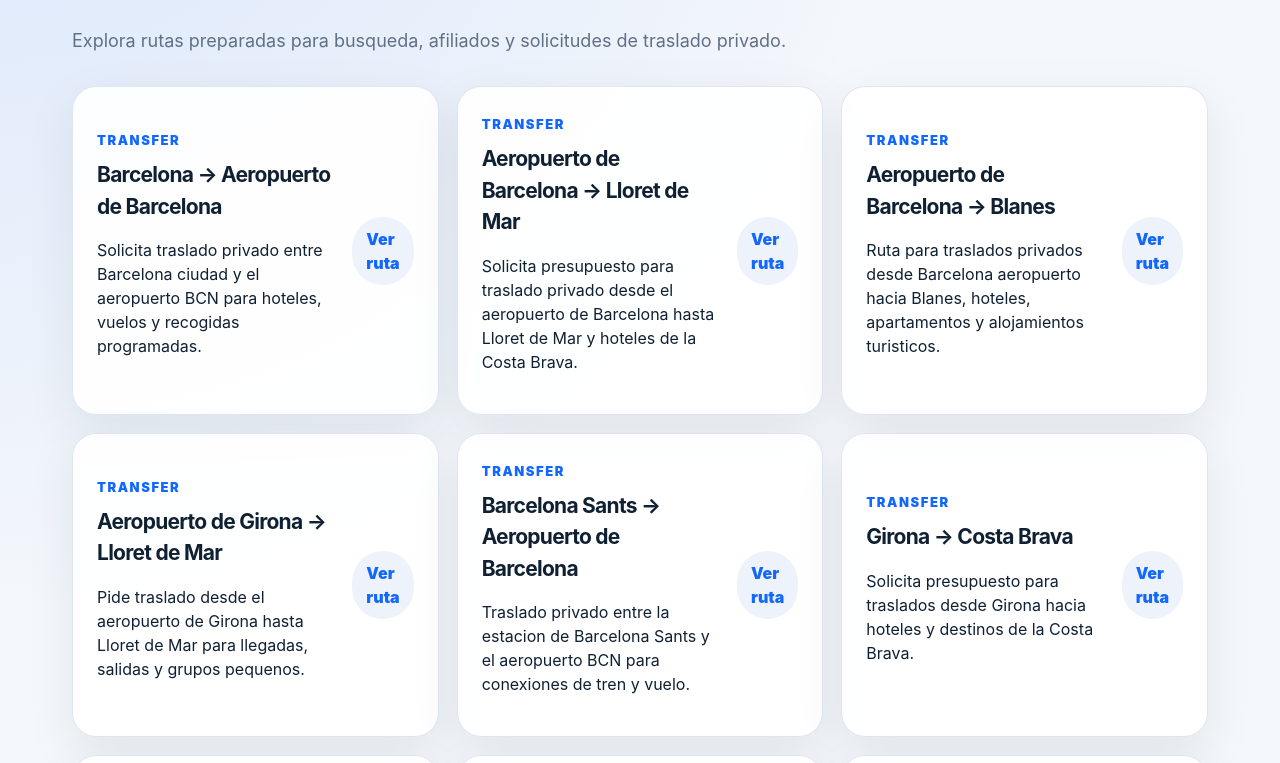
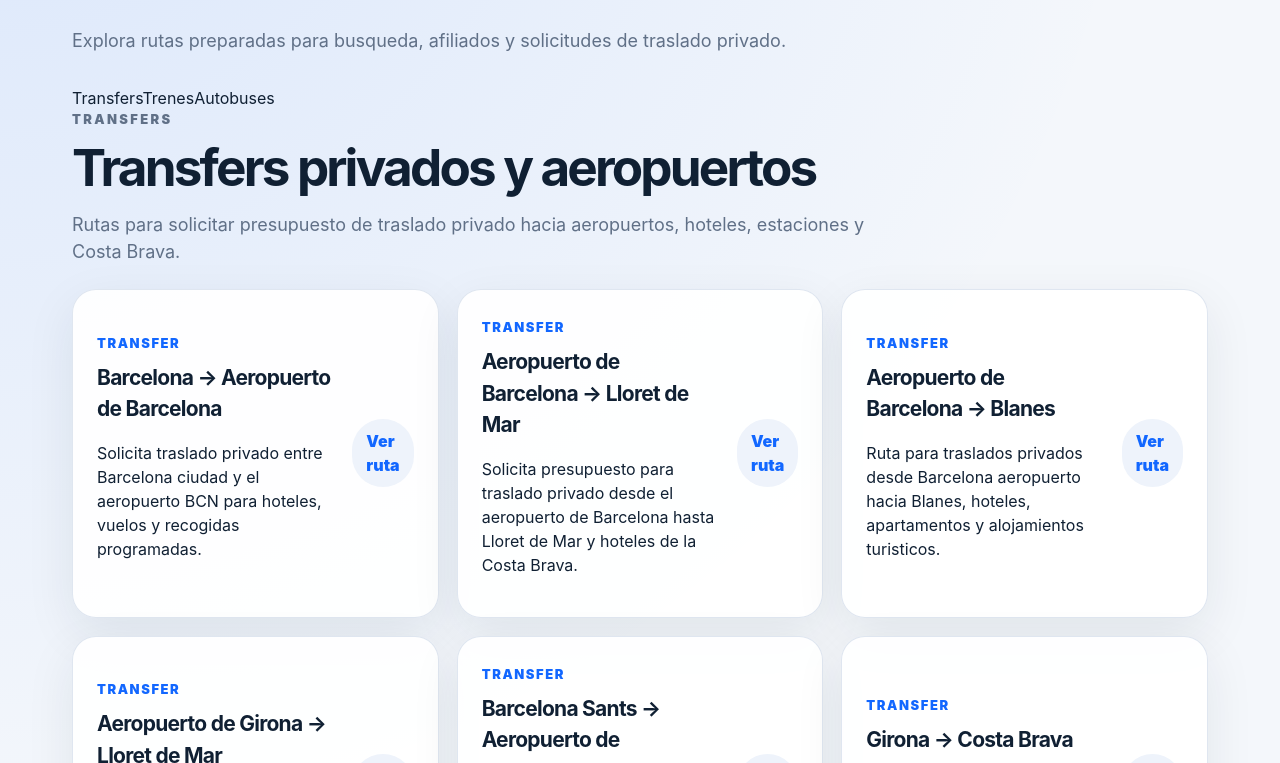
Before and after one commit to fuadel21/shareway-pro, a Next.js app: page /rutas in a window 1280 px wide. Shown: the part 317-1080 px from the top of the page. Built offline with nearby package versions, Linux system fonts and the light colour scheme; no server answers.

Commit message:
group routes index by category

```diff
--- a/pages/rutas/index.tsx
+++ b/pages/rutas/index.tsx
@@ -1,6 +1,40 @@
 import Head from 'next/head';
 import Link from 'next/link';
-import { popularRoutes } from '@/lib/routes';
+import { popularRoutes, type PopularRoute, type RouteType } from '@/lib/routes';
+
+const routeGroups: { type: RouteType; label: string; title: string; description: string }[] = [
+  {
+    type: 'transfer',
+    label: 'Transfers',
+    title: 'Transfers privados y aeropuertos',
+    description: 'Rutas para solicitar presupuesto de traslado privado hacia aeropuertos, hoteles, estaciones y Costa Brava.'
+  },
+  {
+    type: 'tren',
+    label: 'Trenes',
+    title: 'Rutas populares en tren',
+    description: 'Trayectos frecuentes para preparar la busqueda y continuar al proveedor asociado.'
+  },
+  {
+    type: 'autobus',
+    label: 'Autobuses',
+    title: 'Rutas populares en autobus',
+    description: 'Conexiones entre ciudades y destinos turisticos para consultar disponibilidad externa.'
+  }
+];
+
+function RouteCard({ route }: { route: PopularRoute }) {
+  return (
+    <article className="route-card">
+      <div>
+        <span>{route.type === 'transfer' ? 'Transfer' : route.type === 'tren' ? 'Tren' : 'Autobus'}</span>
+        <h3>{route.origin} → {route.destination}</h3>
+        <p>{route.description}</p>
+      </div>
+      <Link href={`/rutas/${route.slug}`}>Ver ruta</Link>
+    </article>
+  );
+}
 
 export default function RutasPage() {
   return (
@@ -10,25 +44,35 @@ export default function RutasPage() {
         <meta name="description" content="Listado de rutas populares de ShareWay Pro para trenes, autobuses y transfers privados hacia aeropuertos, ciudades y Costa Brava." />
         <link rel="canonical" href="https://shareway.pro/rutas" />
       </Head>
-      <main className="page-wrap">
+      <main className="page-wrap routes-index-page">
         <section className="page-hero">
           <p className="eyebrow">Rutas populares</p>
           <h1>Rutas de tren, autobus y transfers.</h1>
           <p>Explora rutas preparadas para busqueda, afiliados y solicitudes de traslado privado.</p>
         </section>
 
-        <section className="route-grid route-index-grid">
-          {popularRoutes.map((route) => (
-            <article className="route-card" key={route.slug}>
-              <div>
-                <span>{route.type === 'transfer' ? 'Transfer' : route.type === 'tren' ? 'Tren' : 'Autobus'}</span>
-                <h3>{route.origin} → {route.destination}</h3>
-                <p>{route.description}</p>
-              </div>
-              <Link href={`/rutas/${route.slug}`}>Ver ruta</Link>
-            </article>
+        <section className="route-category-nav" aria-label="Categorias de rutas">
+          {routeGroups.map((group) => (
+            <a key={group.type} href={`#${group.type}`}>{group.label}</a>
           ))}
         </section>
+
+        {routeGroups.map((group) => {
+          const routes = popularRoutes.filter((route) => route.type === group.type);
+
+          return (
+            <section className="route-category-block" id={group.type} key={group.type}>
+              <div className="section-heading">
+                <p className="eyebrow">{group.label}</p>
+                <h2>{group.title}</h2>
+                <p>{group.description}</p>
+              </div>
+              <div className="route-grid route-index-grid">
+                {routes.map((route) => <RouteCard route={route} key={route.slug} />)}
+              </div>
+            </section>
+          );
+        })}
       </main>
     </>
   );
```
